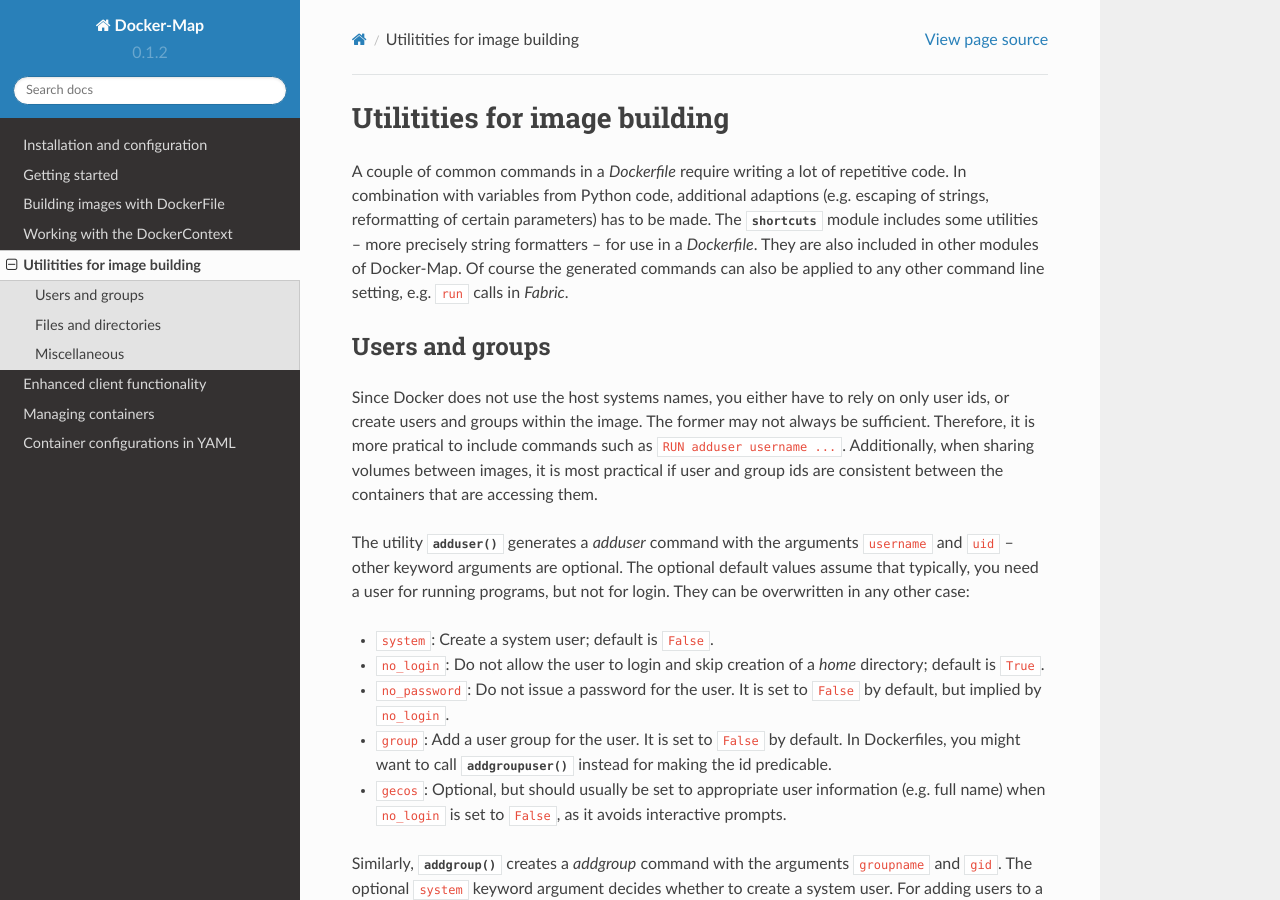
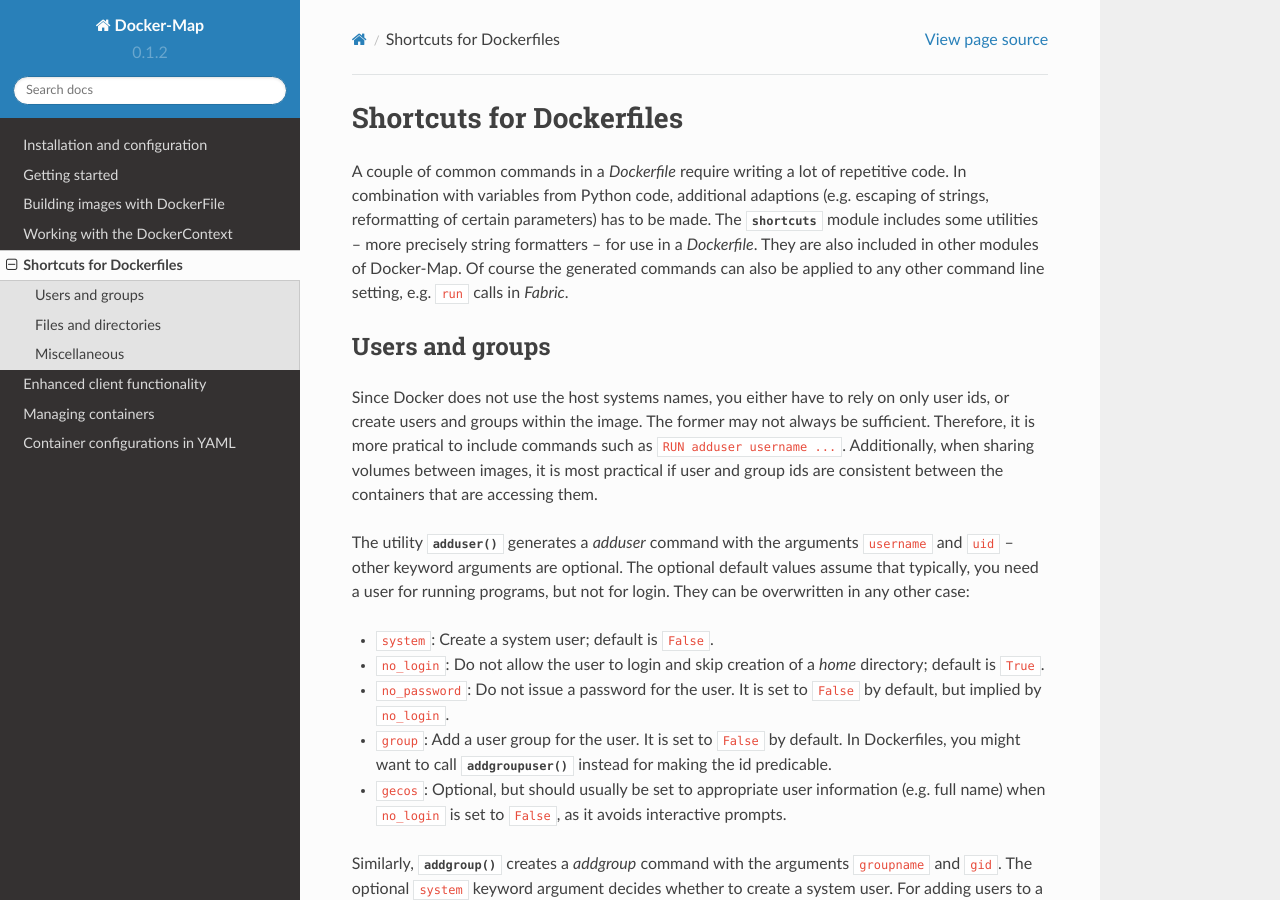
Before and after one commit to merll/docker-map, a Sphinx documentation site: the page built from docs/guide/shortcuts.rst, in a window 1280 px wide and 900 px high. Built offline with Sphinx 7.4.7 and the Read the Docs theme 2.0.0, drawn with Linux system fonts in a browser that asks for light colours.

Commit message:
Updated section title.

```diff
--- a/docs/guide/shortcuts.rst
+++ b/docs/guide/shortcuts.rst
@@ -1,7 +1,7 @@
 .. _shortcuts:
 
-Utilitities for image building
-==============================
+Shortcuts for Dockerfiles
+=========================
 
 A couple of common commands in a `Dockerfile` require writing a lot of repetitive code. In combination with variables
 from Python code, additional adaptions (e.g. escaping of strings, reformatting of certain parameters) has to be made.
```
